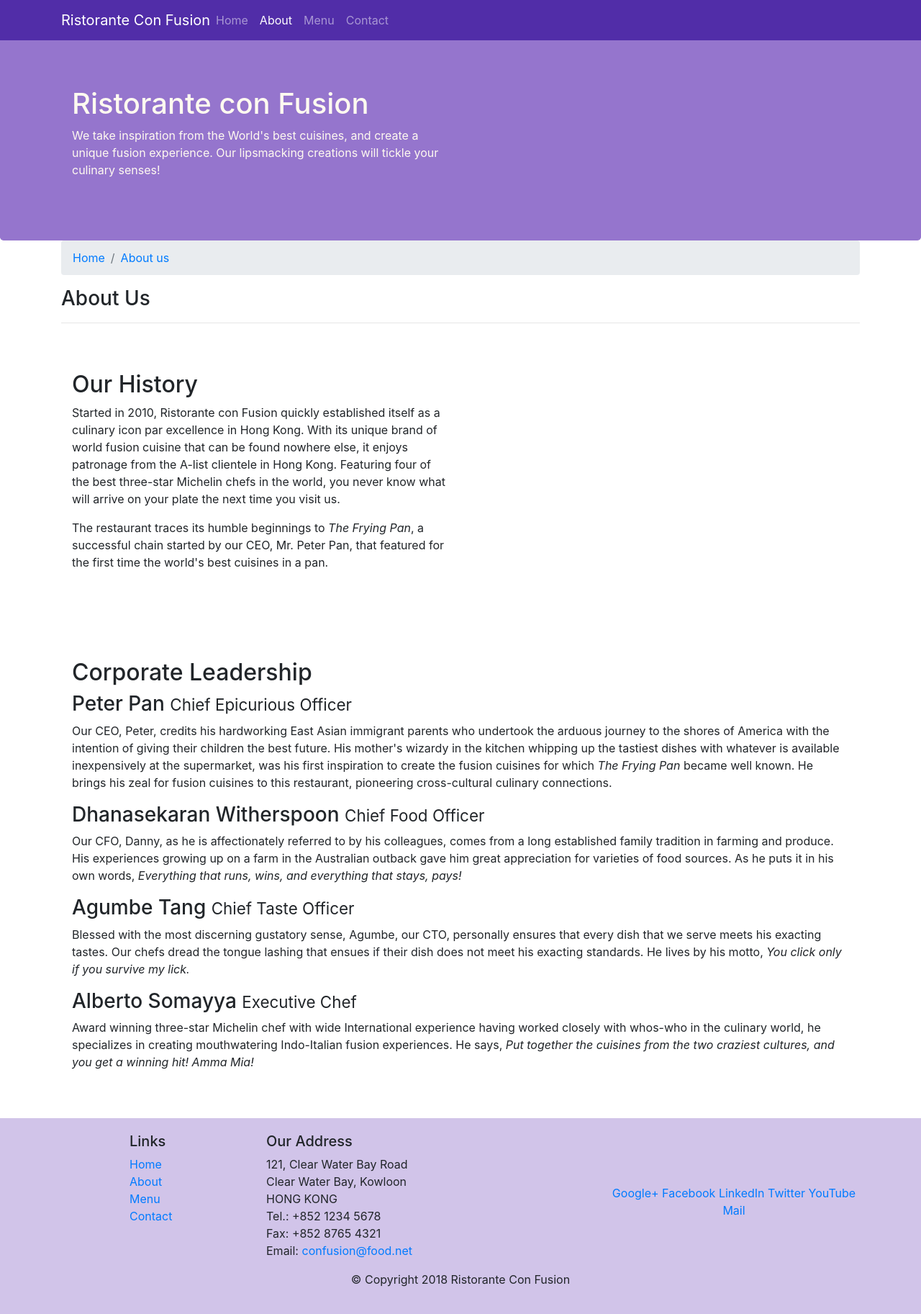
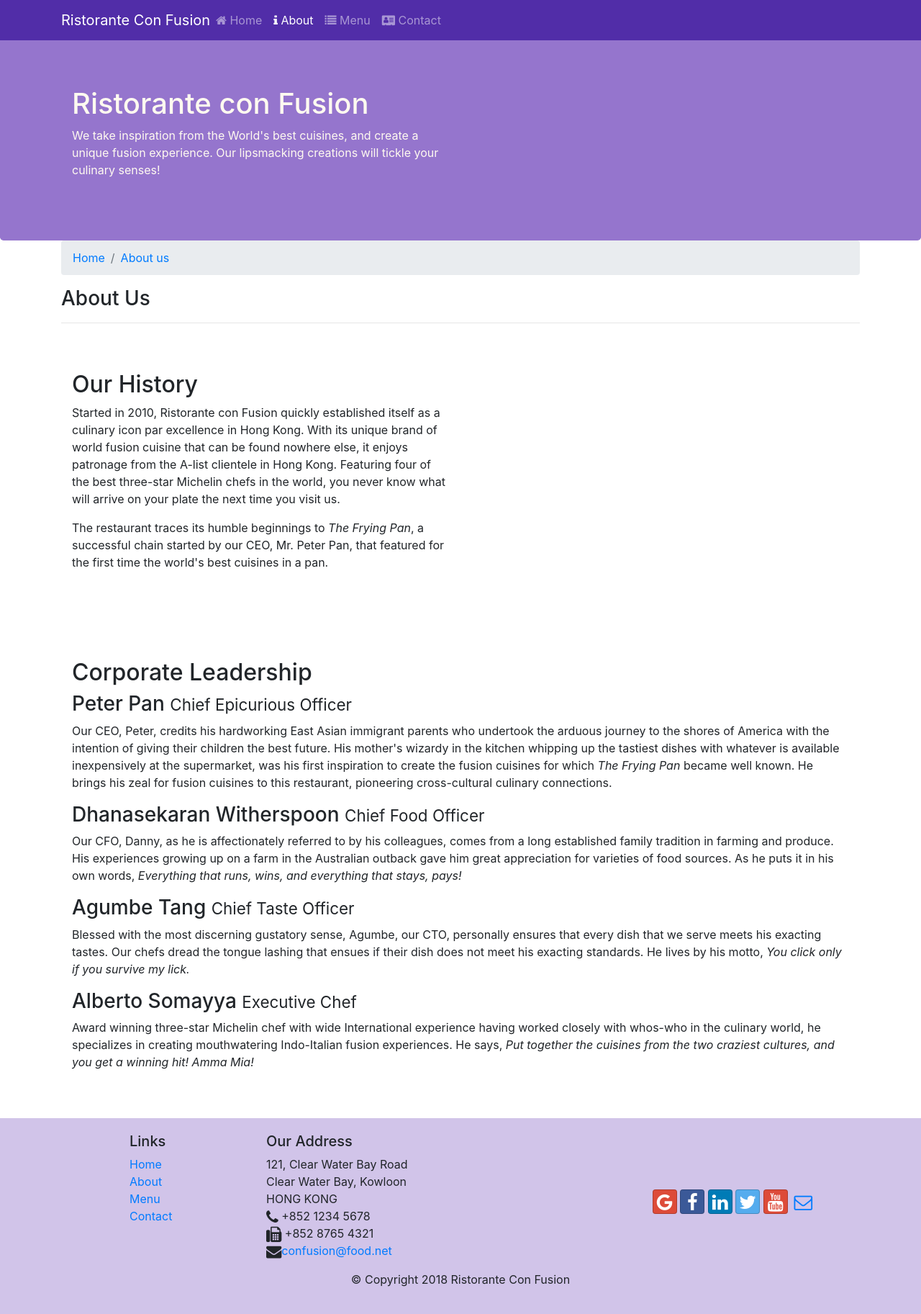
Before and after one commit to Aishwarya2k7/Node, a website: page aboutus.html in a window 1280 px wide. Shown: the whole page at 72% size. Drawn offline with nearby package versions, Linux system fonts and the light colour scheme.

Commit message:
Icon fonts added

```diff
--- a/aboutus.html
+++ b/aboutus.html
@@ -5,6 +5,8 @@
     <meta charset="UTF-8">
   <meta name="viewport" content="width=device-width, initial-scale=1.0, shrink-to-fit=no">
   <link rel="stylesheet" href="node_modules/bootstrap/dist/css/bootstrap.min.css"/>
+  <link rel="stylesheet" href="node_modules/font-awesome/css/font-awesome.min.css">
+  <link rel="stylesheet" href="node_modules/bootstrap-social/bootstrap-social.css">
   <link rel="stylesheet" href="css/styles.css"/>
     <title>Ristorante Con Fusion: About Us</title>
 
@@ -19,10 +21,10 @@
         <a class="navbar-brand mr-auto" href="#">Ristorante Con Fusion</a>
         <div class="collapse navbar-collapse"id="Navbar">
         <ul class="navbar-nav mr-auto">
-            <li class="nav-item "><a class="nav-link" href="./index.html">Home</a></li>
-            <li class="nav-item active"><a class="nav-link" href="#">About</a></li>
-            <li class="nav-item "><a class="nav-link" href="#">Menu</a></li>
-            <li class="nav-item "><a class="nav-link" href="#">Contact</a></li>
+            <li class="nav-item "><a class="nav-link" href="./index.html"><span class="fa fa-home "></span> Home</a></li>
+            <li class="nav-item active"><a class="nav-link" href="#"><span class="fa fa-info "></span> About</a></li>
+            <li class="nav-item "><a class="nav-link" href="#"><span class="fa fa-list "></span> Menu</a></li>
+            <li class="nav-item "><a class="nav-link" href="#"><span class="fa fa-address-card "></span> Contact</a></li>
 
         </ul>
     </div>
@@ -45,7 +47,7 @@
         <div>
             <ol class=" col-12 breadcrumb">
                 <li class="breadcrumb-item"><a href="./index.html">Home</a></li>
-                <li class="breadcrumb-item"><a href="#">About us</a></li>
+                <li class="breadcrumb-item active"><a href="#">About us</a></li>
             </ol>
             <div>
                <h3>About Us</h3>
@@ -98,19 +100,19 @@
 		              121, Clear Water Bay Road<br>
 		              Clear Water Bay, Kowloon<br>
 		              HONG KONG<br>
-		              Tel.: +852 1234 5678<br>
-		              Fax: +852 8765 4321<br>
-		              Email: <a href="mailto:confusion@food.net">confusion@food.net</a>
+		              <i class="fa fa-phone fa-lg"></i> +852 1234 5678<br>
+                      <i class="fa fa-fax fa-lg"></i> +852 8765 4321<br>
+                      <i class="fa fa-envelope fa-lg"></i><a href="mailto:confusion@food.net">confusion@food.net</a>
 		           </address>
                 </div>
                 <div class="col-12 col-sm-4 align-self-center">
                     <div class="text-center">
-                        <a href="http://google.com/+">Google+</a>
-                        <a href="http://www.facebook.com/profile.php?id=">Facebook</a>
-                        <a href="http://www.linkedin.com/in/">LinkedIn</a>
-                        <a href="http://twitter.com/">Twitter</a>
-                        <a href="http://youtube.com/">YouTube</a>
-                        <a href="mailto:">Mail</a>
+                        <a class="btn btn-social-icon btn-google"href="http://google.com/+"><i class="fa fa-google fa-lg"></i></a>
+                      <a class="btn btn-social-icon btn-facebook"href="http://www.facebook.com/profile.php?id="><i class="fa fa-facebook fa-lg"></i></a>
+                      <a class="btn btn-social-icon btn-linkedin" href="http://www.linkedin.com/in/"><i class="fa fa-linkedin fa-lg"></i></a>
+                      <a class="btn btn-social-icon btn-twitter"href="http://twitter.com/"><i class="fa fa-twitter fa-lg"></i></a>
+                      <a class="btn btn-social-icon btn-google" href="http://youtube.com/"><i class="fa fa-youtube fa-lg"></i></a>
+                      <a class="btn btn-social-icon " href="mailto:"><i class="fa fa-envelope-o fa-lg"></i></a>
                     </div>
                 </div>
            </div>
--- a/package.json
+++ b/package.json
@@ -18,6 +18,8 @@
   "homepage": "https://github.com/Aishwarya2k7/Node#readme",
   "dependencies": {
     "bootstrap": "^4.0.0",
+    "bootstrap-social": "^5.1.1",
+    "font-awesome": "^4.7.0",
     "jquery": "^3.3.1",
     "nodemailer": "^6.4.11",
     "popper.js": "^1.12.9"
```
Also changed, not shown: index.html (+15 -13 lines), 1 other file.
